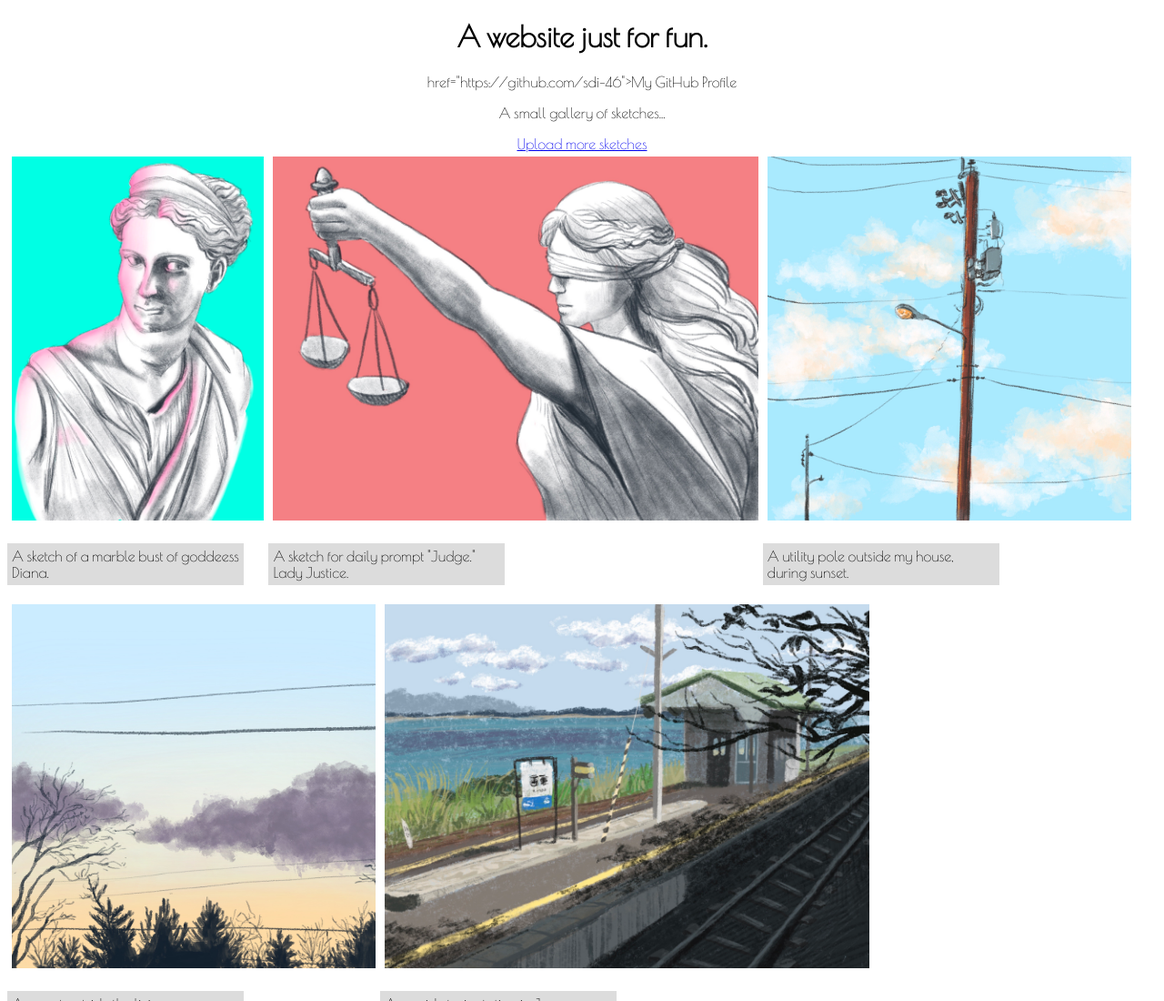
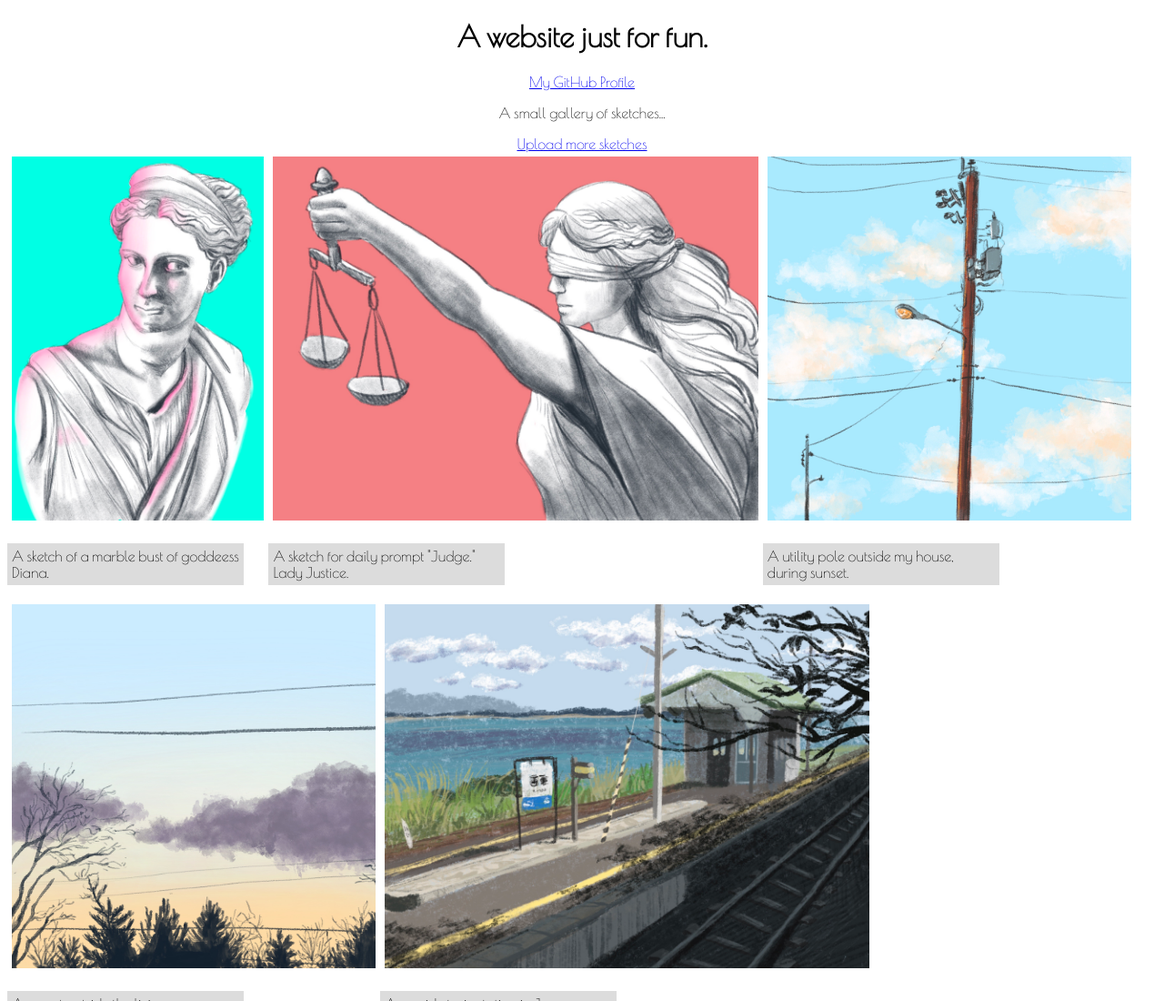
Before and after one commit to steph-inners/steph-inners.github.io, a plain HTML site: page index.html in a window 1280 px wide. Shown: the top 1100 px of the page at 91% size. Drawn offline with nearby package versions, Linux system fonts and the light colour scheme.

Commit message:
Update index.html

```diff
--- a/index.html
+++ b/index.html
@@ -9,7 +9,7 @@
 <body>
     <div id="intro">
         <h1>A website just for fun.</h1>
-        <div><a> href="https://github.com/sdi-46">My GitHub Profile</a></div>
+        <div><a href="https://github.com/sdi-46">My GitHub Profile</a></div>
         <p>A small gallery of sketches...</p>
         <div><a href="upload.html">Upload more sketches</a></div>
     </div>
```
